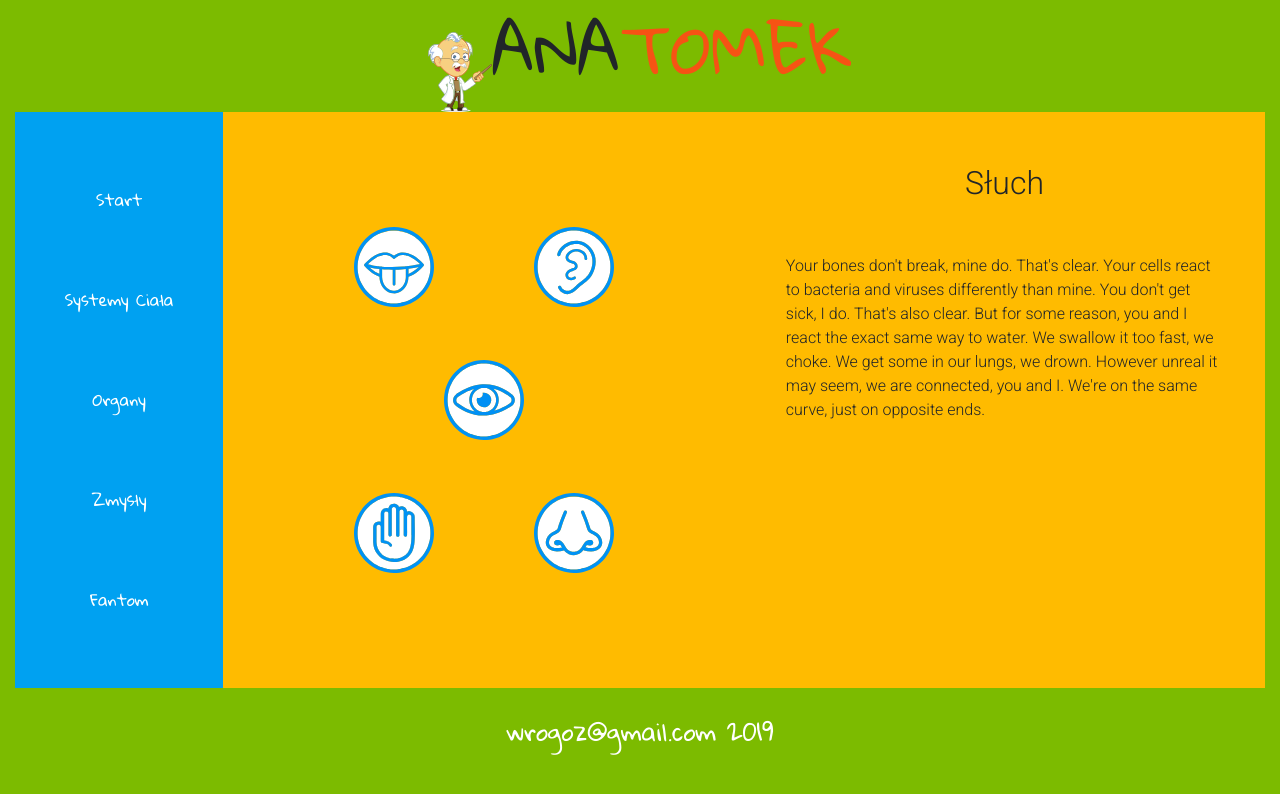
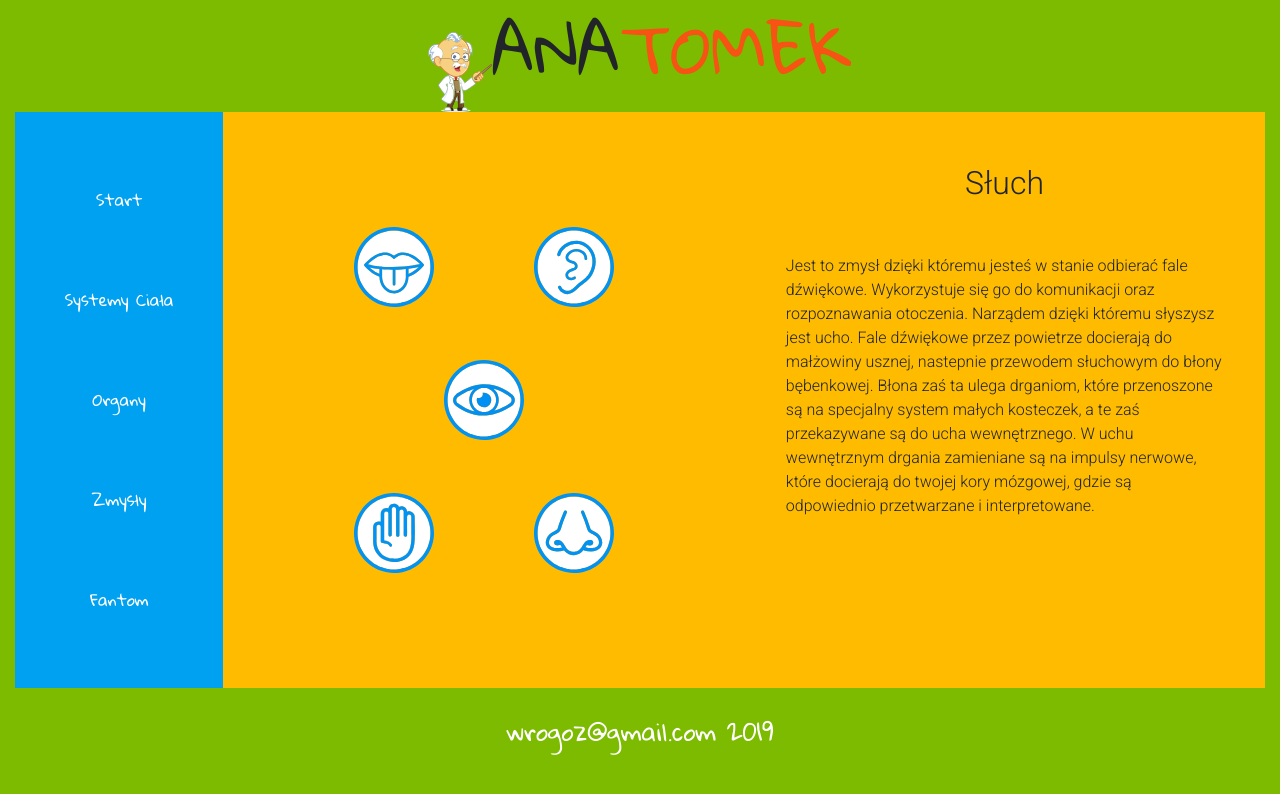
Before and after one commit to wrogoz/Anatomek, a React (Create React App) app: page /senses/hear in a window 1280 px wide. Shown: the top 794 px of the page. Built offline with nearby package versions, Linux system fonts and the light colour scheme.

Commit message:
senses text finished

```diff
--- a/src/components/MainBox/senses/descriptions/hear.js
+++ b/src/components/MainBox/senses/descriptions/hear.js
@@ -5,13 +5,12 @@ const Hear = () => {
     return (
         <DescriptionBasicComponent
             header="Słuch"
-            text="Your bones don't break, mine do. That's clear.
-            Your cells react to bacteria and viruses differently than mine.
-            You don't get sick, I do. That's also clear. But for some reason,
-             you and I react the exact same way to water. We swallow it too fast,
-              we choke. We get some in our lungs, we drown. However unreal it may seem,
-               we are connected, you and
-            I. We're on the same curve, just on opposite ends.
+            text="Jest to zmysł dzięki któremu jesteś w stanie odbierać fale dźwiękowe.
+            Wykorzystuje się go do komunikacji oraz rozpoznawania otoczenia.
+            Narządem dzięki któremu słyszysz jest ucho.
+            Fale dźwiękowe przez powietrze docierają do małżowiny usznej, nastepnie przewodem słuchowym do błony bębenkowej.
+            Błona zaś ta ulega drganiom, które przenoszone są na specjalny system małych kosteczek, a te zaś przekazywane są do ucha wewnętrznego.
+            W uchu wewnętrznym drgania zamieniane są na impulsy nerwowe, które docierają do twojej kory mózgowej, gdzie są odpowiednio przetwarzane i interpretowane.
 "
         />
     )
--- a/src/components/MainBox/senses/descriptions/sight.js
+++ b/src/components/MainBox/senses/descriptions/sight.js
@@ -5,10 +5,15 @@ const Sight = () => {
     return (
         <DescriptionBasicComponent
             header="Wzrok"
-            text="Well, the way they make shows is, they make one show.
-             That show's called a pilot. Then they show that show to the people who make shows,
-              and on the strength of that one show they decide if they're going to make more shows.
-             Some pilots get picked and become television"
+            text="
+             To dzięki niemu możesz odbierać informacje o otaczającym cię świecie,
+              które są odpowiednio przetwarzane i analizowane przez twój układ nerwowy,
+               zapewniając ci to, co nazywamy widzeniem.
+               Za sprawą czopków znajdujących się w oku widzimy świat na kolorowo i rozróżniamy barwy,
+                zaś struktury zwane pręcikami pozwalają nam rozróżniać kształty otaczających nas przedmiotów.
+            Z całej gamy dostępnych nam zmysłów to właśnie wzrok odgrywa największą rolę.
+             Dostarcza on bowiem do naszego mózgu najwięcej danych i wrażeń ze wszystkich istniejących zmysłów.
+              "
         />
     )
 }
--- a/src/components/MainBox/senses/descriptions/taste.js
+++ b/src/components/MainBox/senses/descriptions/taste.js
@@ -5,10 +5,9 @@ const Taste = () => {
     return (
         <DescriptionBasicComponent
             header="Smak"
-            text="Now that there is the Tec-9, a crappy spray gun from South Miami.
-             This gun is advertised as the most popular gun in American crime.
-              Do you believe that shit? It actually says that in the little book that comes with it:
-               the most popular gun in American crime. Like they're actually proud of that shit.
+            text="Dzięki temu zmysłowi, za pomocą języka jesteś w stanie poddać analizie chemicznej to co właśnie zjadasz.
+            Ludzie mają 5 rodzajów receptorów smakowych, odpowiadających najważniejszym grupom substancji chemicznych znajdujących się w pożywieniu.
+            Możemy rozróżnić smak słodki(cukry), słony(sole sodu i potasu), kwaśny(kwasy), gorzki(zasady i sole nieorganiczne) oraz umami(kwas glutaminowy).
 "
         />
     )
```
